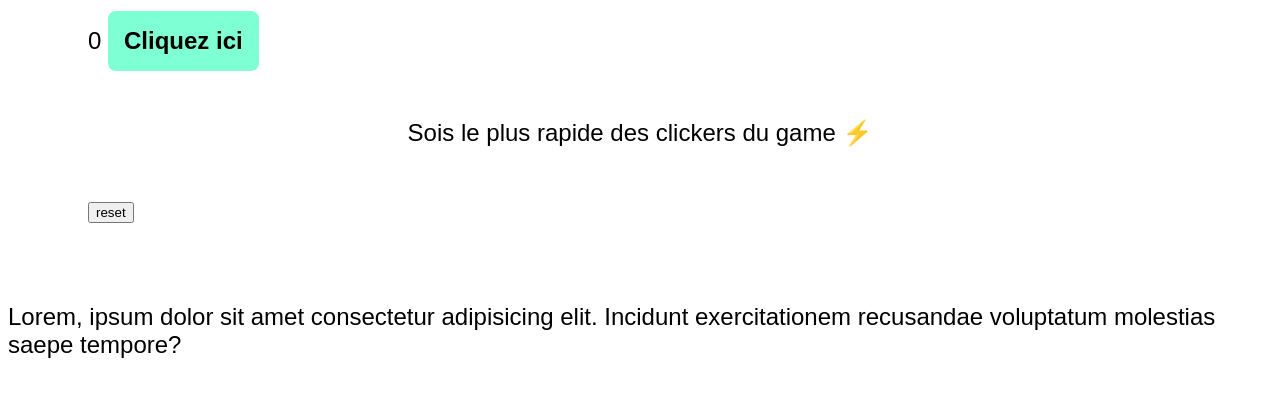
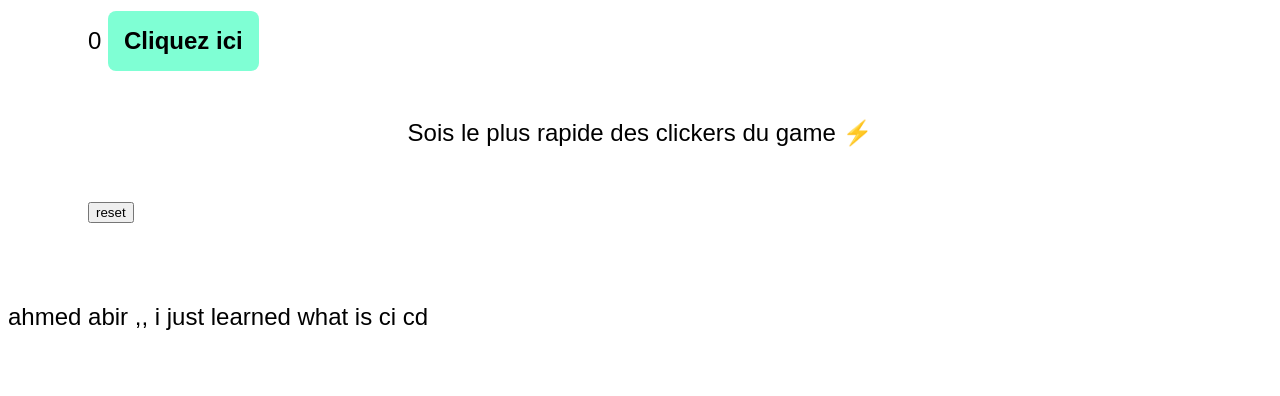
Before and after one commit to Aabir12/clickfast, a plain HTML site: page frontend/index.html in a window 1280 px wide. Shown: the part 156-552 px from the top of the page. Drawn offline with Linux system fonts and the light colour scheme.

Commit message:
add a paragraph

```diff
--- a/frontend/index.html
+++ b/frontend/index.html
@@ -21,7 +21,7 @@
             <button id="reset">reset</button>
         </div>
     </div>
-    <p>Lorem, ipsum dolor sit amet consectetur adipisicing elit. Incidunt exercitationem recusandae voluptatum molestias saepe tempore?</p>
+    <p>ahmed abir ,, i just learned what is ci cd </p>
 
     <script src="script.js"></script>
 </body>
```
